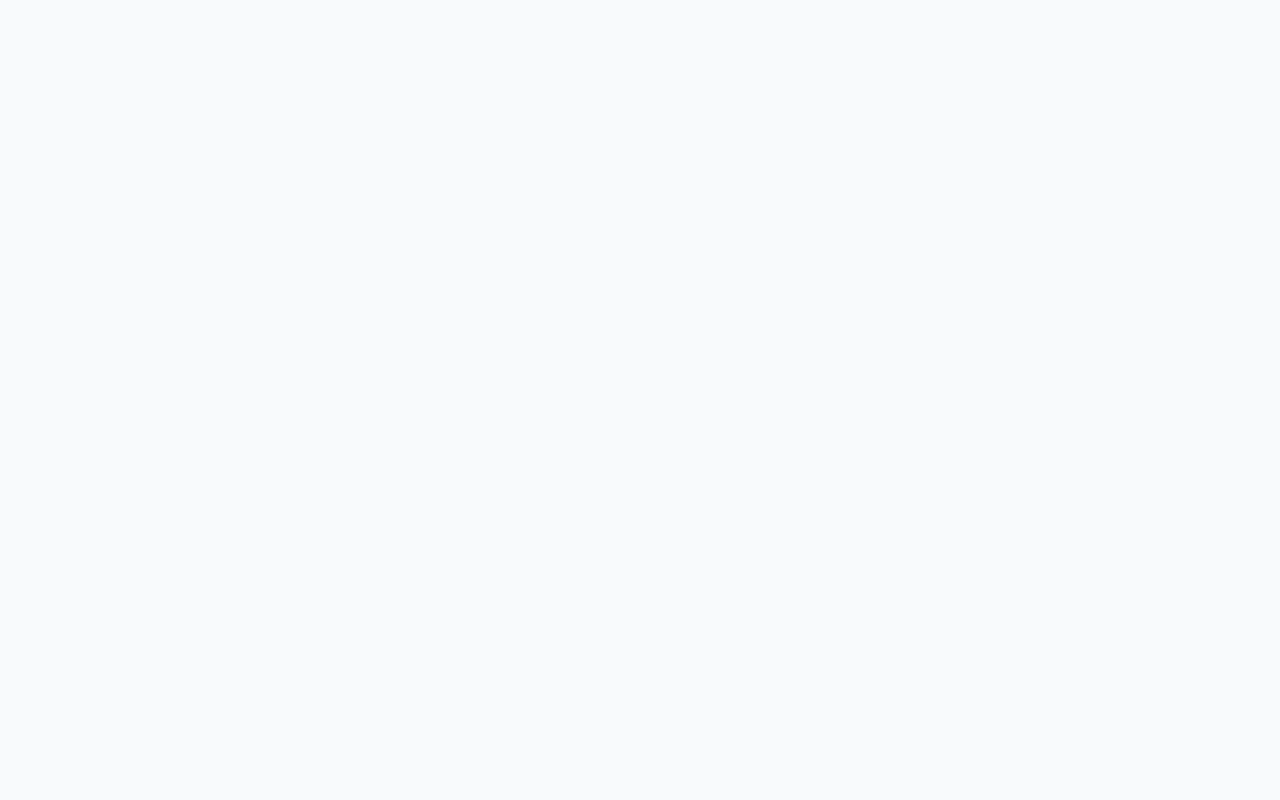
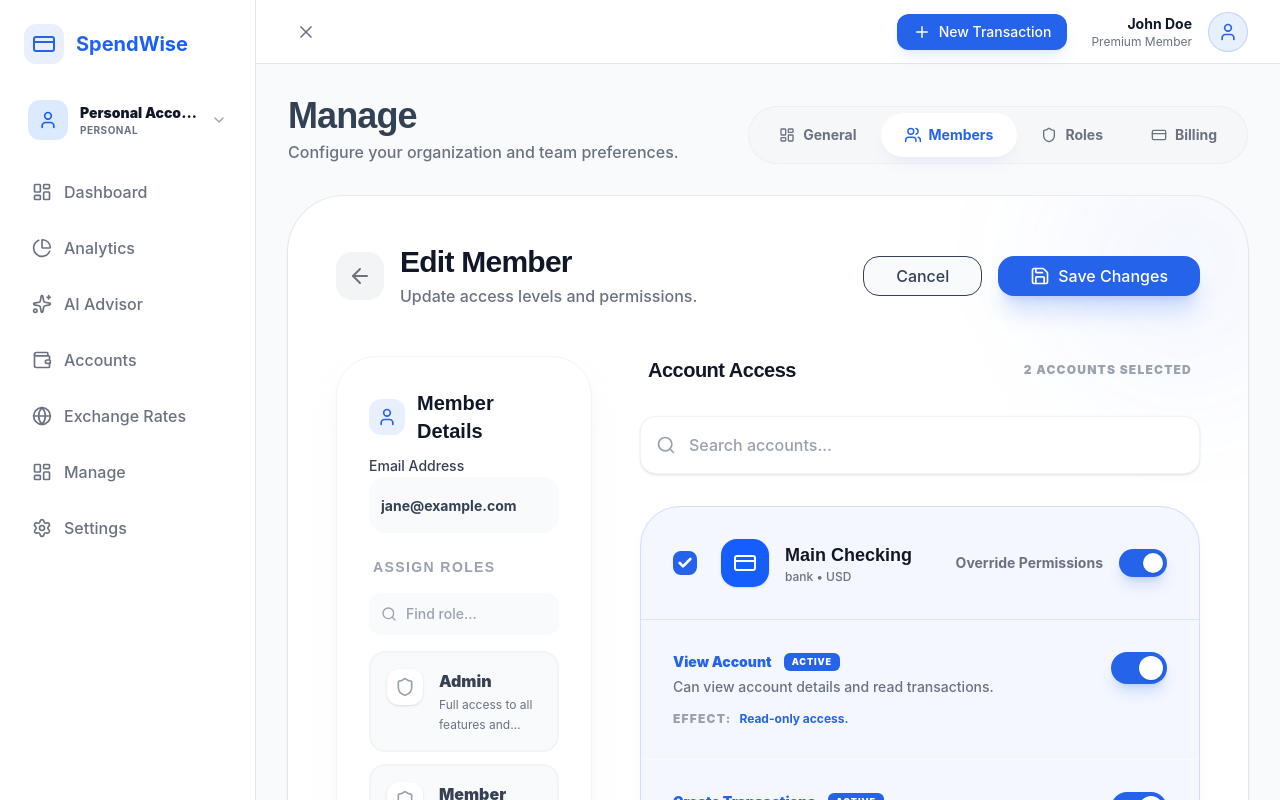
Before and after one commit to wasif-farooq/spendwise-admin, a React (Vite) app: page /manage/members/1/edit in a window 1280 px wide. Before the commit this address had no page. Shown: the top 800 px of the page. Built offline with nearby package versions, Linux system fonts and the light colour scheme.

Commit message:
feat: create edit member page

```diff
--- a/src/App.tsx
+++ b/src/App.tsx
@@ -21,6 +21,7 @@
 import ManageGeneral from './pages/ManagePage/General';
 import ManageMembers from './pages/ManagePage/Members';
 import InviteMemberPage from './pages/ManagePage/InviteMemberPage';
+import EditMemberPage from './pages/ManagePage/EditMemberPage';
 import ManageBilling from './pages/ManagePage/Billing';
 import ManageRoles from './pages/ManagePage/Roles';
 import RoleEditor from './pages/ManagePage/RoleEditor';
@@ -57,6 +58,7 @@
               <Route path="general" element={<ManageGeneral />} />
               <Route path="members" element={<ManageMembers />} />
               <Route path="members/invite" element={<InviteMemberPage />} />
+              <Route path="members/:id/edit" element={<EditMemberPage />} />
               <Route path="roles" element={<ManageRoles />} />
               <Route path="roles/new" element={<RoleEditor />} />
               <Route path="roles/:id/edit" element={<RoleEditor />} />
--- /dev/null
+++ b/src/pages/ManagePage/EditMemberPage.tsx
@@ -0,0 +1,226 @@
+import { useState, useEffect } from 'react';
+import { useNavigate, useParams } from 'react-router-dom';
+import { Block, Flex, Heading, Text, Grid, AnimatedBlock } from '@shared';
+import { Button } from '@ui';
+import { ArrowLeft, Check, Save } from 'lucide-react';
+import mockData from '@/data/mockData.json';
+
+import { MemberDetailsForm } from '@/views/Manage/InviteMember/MemberDetailsForm';
+import { AccountAccessForm } from '@/views/Manage/InviteMember/AccountAccessForm';
+import { InviteSummaryModal } from '@/views/Manage/InviteMember/InviteSummaryModal';
+import type { InvitationData } from '@/views/Manage/InviteMember/types';
+
+const EditMemberPage = () => {
+    const navigate = useNavigate();
+    const { id } = useParams();
+
+    // State
+    const [email, setEmail] = useState('');
+    const [selectedRoles, setSelectedRoles] = useState<string[]>([]);
+    const [accountConfigs, setAccountConfigs] = useState<InvitationData['accountPermissions']>({});
+    const [overriddenAccounts, setOverriddenAccounts] = useState<string[]>([]);
+
+    // UI State
+    const [showConfirmation, setShowConfirmation] = useState(false);
+    const [isSubmitting, setIsSubmitting] = useState(false);
+    const [isLoading, setIsLoading] = useState(true);
+
+    const availableRoles = mockData.roles;
+
+    // Simulate fetching member data
+    useEffect(() => {
+        const fetchMember = async () => {
+            setIsLoading(true);
+            await new Promise(resolve => setTimeout(resolve, 600)); // Simulating network
+
+            // In a real app, fetch based on 'id'
+            // Here we just mock some existing data
+            setEmail('jane@example.com');
+            setSelectedRoles(['editor', 'viewer']);
+            setAccountConfigs({
+                '1': { accountId: '1', permissions: ['view', 'create'], denied: [] },
+                '3': { accountId: '3', permissions: ['view'], denied: [] }
+            });
+            setOverriddenAccounts(['1']);
+            setIsLoading(false);
+        };
+
+        if (id) {
+            fetchMember();
+        }
+    }, [id]);
+
+    const toggleRole = (roleName: string) => {
+        const normalized = roleName.toLowerCase();
+        setSelectedRoles(prev =>
+            prev.includes(normalized)
+                ? prev.filter(r => r !== normalized)
+                : [...prev, normalized]
+        );
+    };
+
+    const toggleAccountSelection = (accountId: string) => {
+        setAccountConfigs(prev => {
+            if (prev[accountId]) {
+                const { [accountId]: removed, ...rest } = prev;
+                return rest;
+            }
+
+            // Calculate initial permissions based on selected roles
+            const initialPermissions = new Set<string>();
+            selectedRoles.forEach(roleName => {
+                const role = availableRoles.find(r => r.name.toLowerCase() === roleName);
+                role?.permissions?.accounts?.forEach(p => initialPermissions.add(p));
+            });
+
+            return {
+                ...prev,
+                [accountId]: {
+                    accountId,
+                    permissions: Array.from(initialPermissions),
+                    denied: []
+                }
+            };
+        });
+    };
+
+    const toggleAccountPermission = (accountId: string, permission: string) => {
+        setAccountConfigs(prev => {
+            const config = prev[accountId];
+            if (!config) return prev;
+
+            const currentPermissions = config.permissions || [];
+            const hasPermission = currentPermissions.includes(permission);
+
+            const newPermissions = hasPermission
+                ? currentPermissions.filter(p => p !== permission)
+                : [...currentPermissions, permission];
+
+            return {
+                ...prev,
+                [accountId]: {
+                    ...config,
+                    permissions: newPermissions
+                }
+            };
+        });
+    };
+
+    const toggleOverride = (accountId: string) => {
+        setOverriddenAccounts(prev =>
+            prev.includes(accountId)
+                ? prev.filter(id => id !== accountId)
+                : [...prev, accountId]
+        );
+    };
+
+    const handleSaveClick = () => {
+        if (isFormValid) {
+            setShowConfirmation(true);
+        }
+    };
+
+    const processUpdate = async () => {
+        setIsSubmitting(true);
+        const data: InvitationData = {
+            email,
+            roles: selectedRoles,
+            accountPermissions: accountConfigs
+        };
+
+        console.log('Updating member:', data);
+
+        // Simulate API call
+        await new Promise(resolve => setTimeout(resolve, 1500));
+
+        setIsSubmitting(false);
+        setShowConfirmation(false);
+        navigate('/manage/members');
+    };
+
+    const isFormValid = email && selectedRoles.length > 0;
+
+    if (isLoading) {
+        return (
+            <Flex justify="center" align="center" className="min-h-[60vh]">
+                <div className="w-8 h-8 border-4 border-gray-200 border-t-primary rounded-full animate-spin" />
+            </Flex>
+        );
+    }
+
+    return (
+        <AnimatedBlock
+            initial={{ opacity: 0, y: 20 }}
+            animate={{ opacity: 1, y: 0 }}
+            className="w-full mx-auto space-y-12 pb-20"
+        >
+            {/* Header */}
+            <Flex as="header" direction="col" justify="between" gap={6} className="sm:flex-row sm:items-center">
+                <Flex align="center" gap={4}>
+                    <button
+                        onClick={() => navigate('/manage/members')}
+                        className="p-3 rounded-2xl bg-gray-100 text-gray-500 hover:bg-gray-200 transition-all"
+                    >
+                        <ArrowLeft className="h-6 w-6" />
+                    </button>
+                    <Block>
+                        <Heading as="h2" weight="black" className="text-3xl tracking-tight text-gray-900">
+                            Edit Member
+                        </Heading>
+                        <Text color="text-gray-500" weight="medium" className="mt-1">Update access levels and permissions.</Text>
+                    </Block>
+                </Flex>
+                <Flex align="center" gap={4}>
+                    <Button
+                        variant="outline"
+                        onClick={() => navigate('/manage/members')}
+                        className="px-8 py-4 rounded-2xl"
+                    >
+                        Cancel
+                    </Button>
+                    <Button
+                        onClick={handleSaveClick}
+                        disabled={!isFormValid || isSubmitting}
+                        className="px-8 py-4 rounded-2xl shadow-xl shadow-primary/20 flex items-center"
+                    >
+                        <Flex align="center">
+                            <Save className="h-5 w-5 mr-2" />
+                            Save Changes
+                        </Flex>
+                    </Button>
+                </Flex>
+            </Flex>
+
+            <Grid cols={1} gap={12} className="lg:grid-cols-3">
+                <MemberDetailsForm
+                    email={email}
+                    setEmail={setEmail}
+                    selectedRoles={selectedRoles}
+                    toggleRole={toggleRole}
+                />
+
+                <AccountAccessForm
+                    accountConfigs={accountConfigs}
+                    toggleAccountSelection={toggleAccountSelection}
+                    toggleAccountPermission={toggleAccountPermission}
+                    overriddenAccounts={overriddenAccounts}
+                    toggleOverride={toggleOverride}
+                />
+            </Grid>
+
+            {/* Confirmation Modal */}
+            <InviteSummaryModal
+                isOpen={showConfirmation}
+                onClose={() => setShowConfirmation(false)}
+                onConfirm={processUpdate}
+                isSubmitting={isSubmitting}
+                email={email}
+                selectedRoles={selectedRoles}
+                accountConfigs={accountConfigs}
+                overriddenAccounts={overriddenAccounts}
+            />
+        </AnimatedBlock>
+    );
+};
+
+export default EditMemberPage;
--- a/src/views/Manage/InviteMember/MemberDetailsForm.tsx
+++ b/src/views/Manage/InviteMember/MemberDetailsForm.tsx
@@ -9,13 +9,15 @@
     setEmail: (email: string) => void;
     selectedRoles: string[];
     toggleRole: (roleName: string) => void;
+    isEditing?: boolean;
 }
 
 export const MemberDetailsForm = ({
     email,
     setEmail,
     selectedRoles,
-    toggleRole
+    toggleRole,
+    isEditing = false
 }: MemberDetailsFormProps) => {
     // Local state for role search/pagination
     const [roleSearchQuery, setRoleSearchQuery] = useState('');
@@ -50,6 +52,14 @@
                     <Heading as="h3" weight="black" className="text-xl text-gray-900">Member Details</Heading>
                 </Flex>
 
+                {isEditing ? (
+                    <Block>
+                        <Text size="xs" weight="black" color="text-gray-400" className="uppercase tracking-widest mb-2">Email Address</Text>
+                        <Text weight="bold" size="lg" className="text-gray-900 bg-gray-50 px-4 py-3 rounded-2xl border border-transparent">
+                            {email}
+                        </Text>
+                    </Block>
+                ) : (
                     <Input
                         label="Email Address"
                         type="email"
@@ -59,6 +69,7 @@
                         className="bg-gray-50 border-none h-14 rounded-2xl focus:ring-2 focus:ring-primary font-bold"
                         required
                     />
+                )}
 
                 <Block className="space-y-4">
                     <Heading as="h4" size="sm" weight="black" className="uppercase tracking-widest px-1 text-gray-400">
--- a/src/views/Manage/Members/MembersTable.tsx
+++ b/src/views/Manage/Members/MembersTable.tsx
@@ -1,3 +1,4 @@
+import { useNavigate } from 'react-router-dom';
 import { Shield, CheckCircle2, Clock, Edit2, UserMinus, Users, ChevronLeft, ChevronRight } from 'lucide-react';
 import { Block, Flex, Heading, Text } from '@shared';
 import type { Member } from './types';
@@ -23,6 +24,8 @@
     onOpenRemove,
     clearFilters
 }: MembersTableProps) => {
+    const navigate = useNavigate();
+
     return (
         <Block className="bg-gray-50/50 rounded-[3rem] border border-gray-100 overflow-hidden">
             <Block className="overflow-x-auto">
@@ -97,6 +100,7 @@
                                     <td className="px-8 py-6 text-right">
                                         <Flex align="center" justify="end" gap={2}>
                                             <button
+                                                onClick={() => navigate(`/manage/members/${member.id}/edit`)}
                                                 disabled={member.isCurrentUser}
                                                 className={`p-2 rounded-xl transition-all ${member.isCurrentUser
                                                     ? 'text-gray-300 cursor-not-allowed'
```
Lines whose indentation alone changed are shown as unchanged.
